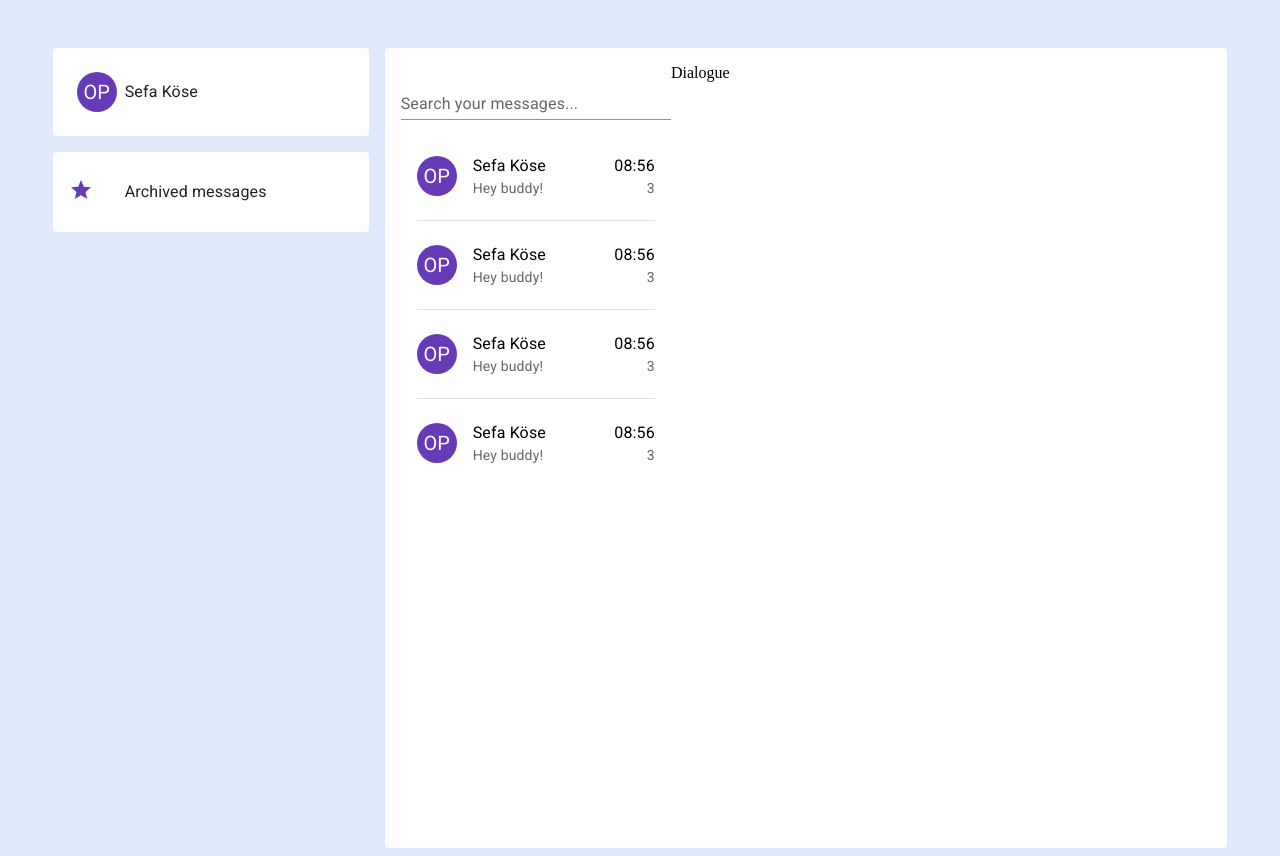
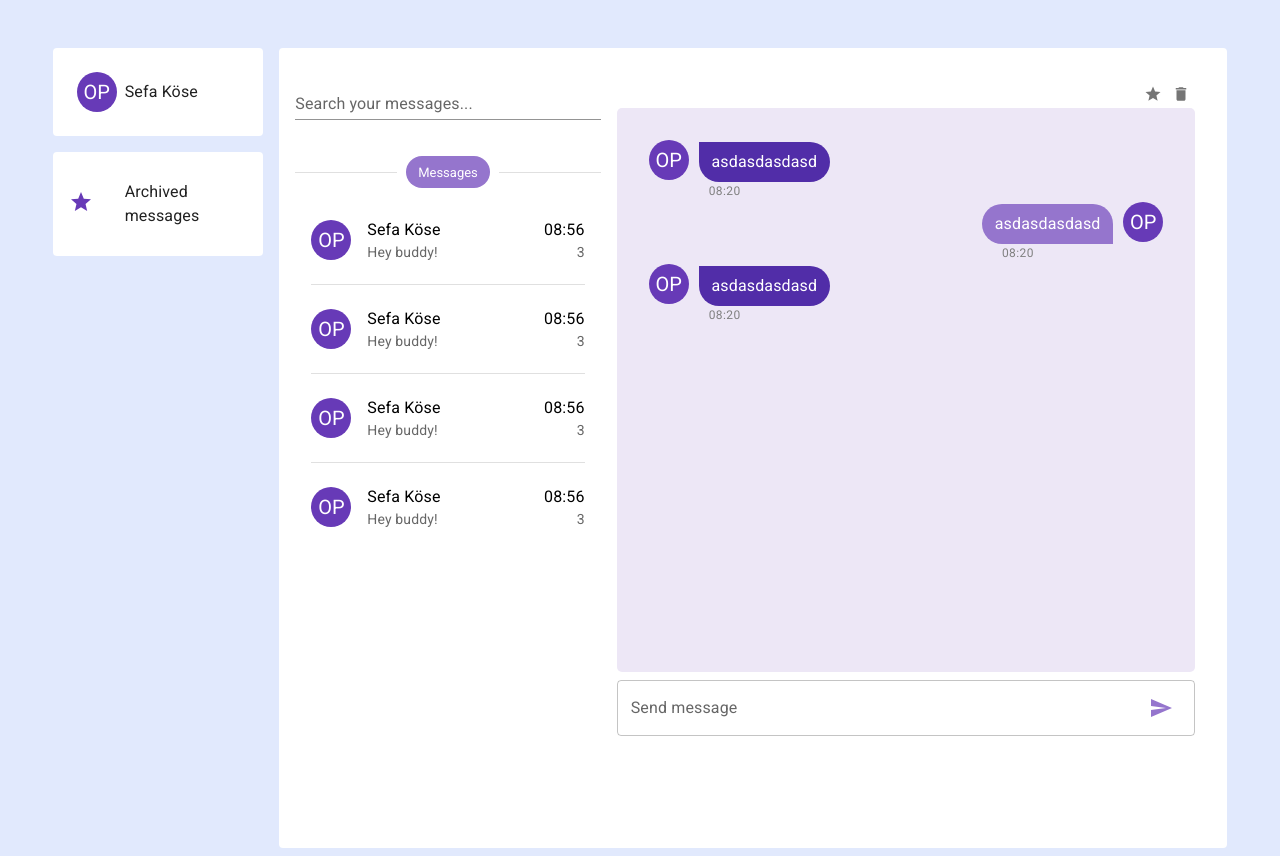
Before and after one commit to sfkse/chatapp, a React (Create React App) app: page / in a window 1280 px wide. Built offline with nearby package versions, Linux system fonts and the light colour scheme.

Commit message:
Customize dialogue component and theme colors

```diff
--- a/src/components/Dashboard.js
+++ b/src/components/Dashboard.js
@@ -3,12 +3,17 @@ import React from 'react'
 import Main from './Main'
 import Options from './Options'
 
+
 const Dashboard = () => {
+
+
+
     return (
         <Grid sx={{ height: "100vh", mt: "3rem" }} container justifyContent="center" >
             <Options />
             <Main />
         </Grid>
+
     )
 }
 
--- a/src/components/Dialogue.js
+++ b/src/components/Dialogue.js
@@ -1,10 +1,102 @@
-import React from 'react'
+import { Avatar, Grid, IconButton, InputAdornment, InputLabel, OutlinedInput, Typography } from '@mui/material';
+import DeleteIcon from '@mui/icons-material/Delete';
+import SendIcon from '@mui/icons-material/Send';
+import StarIcon from '@mui/icons-material/Star';
+import { Box } from '@mui/system';
+import FormControl from '@mui/material/FormControl';
+import { deepPurple } from '@mui/material/colors';
+import { theme } from '../theme'
 
 const Dialogue = () => {
+
+    console.log(theme)
     return (
-        <div>
-            Dialogue
-        </div>
+        <Grid container direction="column">
+            <Grid item sm={12} display="flex" justifyContent="flex-end">
+                <IconButton size="small"><StarIcon fontSize="10px" /></IconButton>
+                <IconButton size="small"><DeleteIcon fontSize="10px" /></IconButton>
+            </Grid>
+            <Grid item sm={12}>
+                <Box sx={{ height: "500px", backgroundColor: deepPurple[50], borderRadius: "5px", padding: "2rem" }}>
+                    <Box sx={{ display: "flex", alignItems: "baseline" }}>
+                        <Avatar sx={{ bgcolor: deepPurple[500] }}>OP</Avatar>
+                        <Box sx={{ display: "flex", flexDirection: "column", alignItems: "flex-start" }}>
+                            <Typography
+                                color="secondary"
+                                sx={{
+                                    backgroundColor: theme.palette.primary.main,
+                                    color: "#fff",
+                                    padding: ".5rem .8rem",
+                                    borderRadius: "20px",
+                                    borderTopLeftRadius: "0px",
+                                    marginLeft: "10px"
+                                }}
+                                component="span">
+                                asdasdasdasd
+                            </Typography>
+                            <Typography sx={{ marginLeft: "20px" }} variant="caption" color="InactiveCaptionText">08:20</Typography>
+                        </Box>
+
+                    </Box>
+                    <Box sx={{ display: "flex", alignItems: "baseline", justifyContent: "flex-end" }}>
+                        <Box sx={{ display: "flex", flexDirection: "column", alignItems: "flex-start" }}>
+                            <Typography
+                                sx={{
+                                    backgroundColor: theme.palette.primary.light,
+                                    color: "#fff",
+                                    padding: ".5rem .8rem",
+                                    borderRadius: "20px",
+                                    borderBottomRightRadius: "0px",
+                                    marginRight: "10px"
+                                }}
+                                component="span">
+                                asdasdasdasd
+                            </Typography>
+                            <Typography sx={{ marginLeft: "20px" }} variant="caption" color="InactiveCaptionText">08:20</Typography>
+                        </Box>
+                        <Avatar sx={{ bgcolor: deepPurple[500] }}>OP</Avatar>
+
+                    </Box>
+                    <Box sx={{ display: "flex", alignItems: "baseline" }}>
+                        <Avatar sx={{ bgcolor: deepPurple[500] }}>OP</Avatar>
+                        <Box sx={{ display: "flex", flexDirection: "column", alignItems: "flex-start" }}>
+                            <Typography
+                                sx={{
+                                    backgroundColor: theme.palette.primary.main,
+                                    color: "#fff",
+                                    padding: ".5rem .8rem",
+                                    borderRadius: "20px",
+                                    borderTopLeftRadius: "0px",
+                                    marginLeft: "10px"
+                                }}
+                                component="span">
+                                asdasdasdasd
+                            </Typography>
+                            <Typography sx={{ marginLeft: "20px" }} variant="caption" color="InactiveCaptionText">08:20</Typography>
+                        </Box>
+
+                    </Box>
+                </Box>
+            </Grid>
+            <Grid item sm={12}>
+                <FormControl sx={{ width: "100%", marginTop: "8px" }} variant="outlined">
+                    <InputLabel>Send message</InputLabel>
+                    <OutlinedInput
+                        endAdornment={
+                            <InputAdornment position="end">
+                                <IconButton>
+                                    <SendIcon sx={{ color: theme.palette.primary.light }} />
+                                </IconButton>
+                            </InputAdornment>
+                        }
+                        label="Send message"
+                    />
+                </FormControl>
+            </Grid>
+        </Grid>
+
+
+
     )
 }
 
--- a/src/components/Main.js
+++ b/src/components/Main.js
@@ -1,16 +1,19 @@
-import { Grid, Paper, TextField } from '@mui/material'
-import React from 'react'
+import { Chip, Divider, Grid, TextField } from '@mui/material'
 import Dialogue from './Dialogue'
 import Messages from './Messages'
+import { theme } from '../theme'
 
 const Main = () => {
     return (
-        <Grid container item md={8} sx={{ bgcolor: "#fff", borderRadius: 1, ml: 2, p: 2 }}>
+        <Grid container item md={9} sx={{ bgcolor: "#fff", borderRadius: 1, ml: 2, p: 2 }}>
             <Grid item md={4} >
                 <TextField variant="standard" label="Search your messages..." fullWidth margin="dense" />
+                <Divider sx={{ marginTop: "2rem" }}>
+                    <Chip sx={{ backgroundColor: theme.palette.primary.light, color: "#fff" }} label="Messages" />
+                </Divider>
                 <Messages />
             </Grid>
-            <Grid item md={8} >
+            <Grid sx={{ padding: "1rem" }} item md={8} >
                 <Dialogue />
             </Grid>
         </Grid>
--- a/src/components/Menu.js
+++ b/src/components/Menu.js
@@ -1,4 +1,4 @@
-import { Avatar, Divider, List, ListItem, ListItemAvatar, ListItemButton, ListItemText, Typography } from '@mui/material'
+import { List, ListItem, ListItemAvatar, ListItemButton, ListItemText, Typography } from '@mui/material'
 import { deepPurple } from '@mui/material/colors'
 import StarIcon from '@mui/icons-material/Star';
 const Menu = () => {
--- a/src/components/Options.js
+++ b/src/components/Options.js
@@ -5,7 +5,7 @@ import Menu from './Menu'
 
 const Options = () => {
     return (
-        <Grid item md={3}>
+        <Grid item md={2}>
             <Paper sx={{ p: 3, mb: 2 }} elevation={0}>
                 <Logo />
             </Paper>
--- a/src/theme.js
+++ b/src/theme.js
@@ -0,0 +1,16 @@
+import { createTheme } from "@mui/material";
+import { deepPurple } from "@mui/material/colors";
+
+export const theme = createTheme({
+    palette: {
+        primary: {
+
+            main: deepPurple[700],
+            light: deepPurple[300]
+        },
+        secondary: {
+            // This is green.A700 as hex.
+            main: '#11cb5f',
+        },
+    },
+});
```
